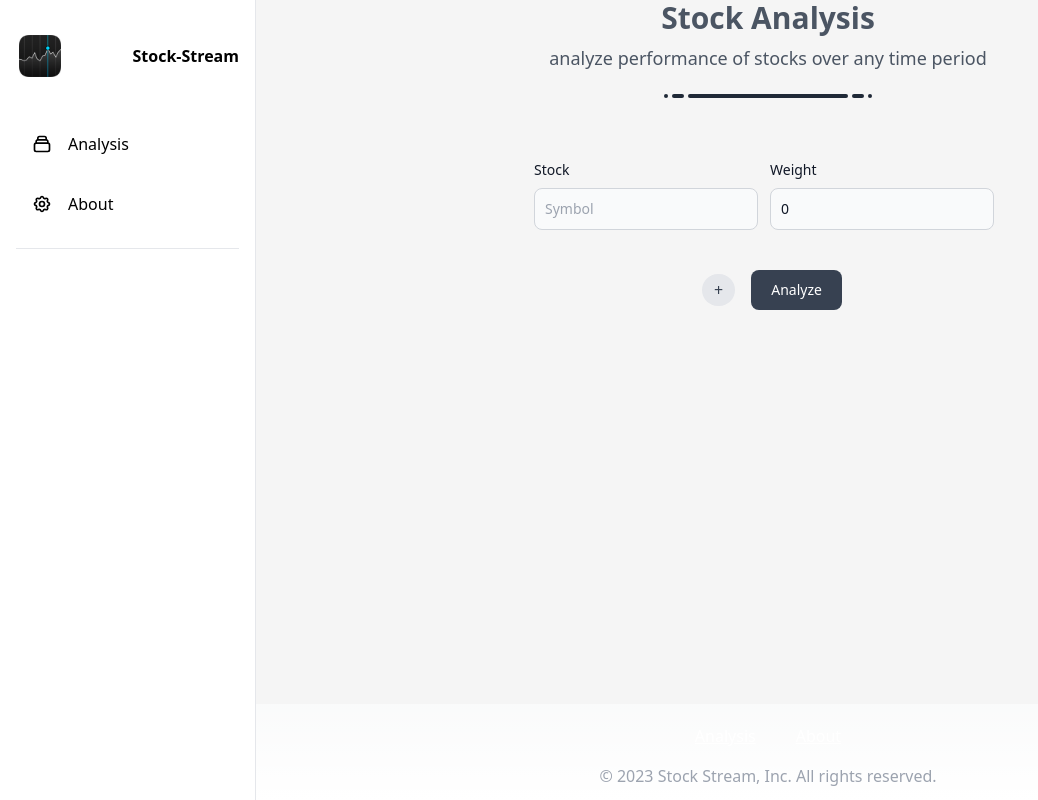
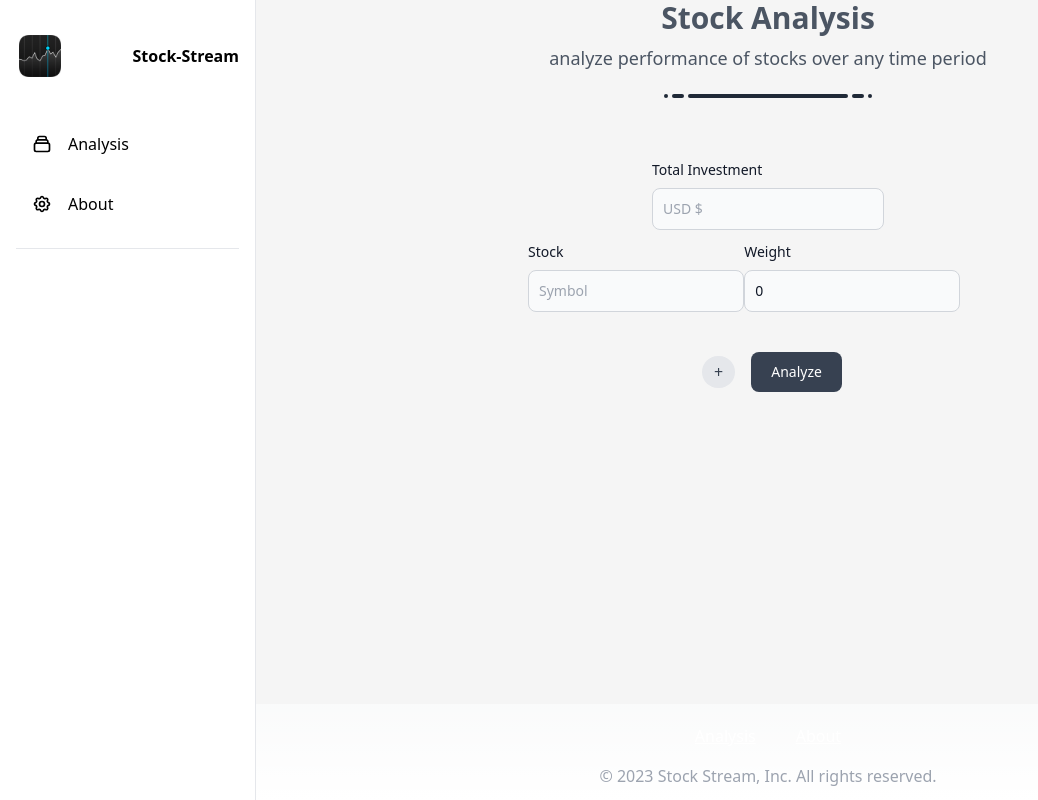
Before and after one commit to omar-zeineddine/stock-stream, a Next.js app: page / in a window 1280 px wide. Shown: the whole page, without its empty margins (0-1038 px from the left). Built offline with nearby package versions, Linux system fonts and the light colour scheme.

Commit message:
refactor - separate input fields add validation

```diff
--- a/app/components/InputForm.tsx
+++ b/app/components/InputForm.tsx
@@ -1,9 +1,16 @@
-import React from "react";
-import { Formik, Field, FieldArray, Form, FieldArrayRenderProps } from "formik";
-import { Investment } from "../stock.interface";
+import React, { useState } from "react";
+import {
+  Formik,
+  FieldArray,
+  Form,
+  FieldArrayRenderProps,
+  Field,
+  ErrorMessage,
+} from "formik";
+import StockInputField from "@/app/components/StockInputField";
+import { Investment } from "@/app/stock.interface";
 import axios from "axios";
-
-const totalInvestment: number = 1000000; // 10,000 USD in cents
+import { stockValidationSchema } from "../utils/schemas";
 
 type Props = {
   onSubmit: (data: {
@@ -13,36 +20,42 @@ type Props = {
   }) => void;
 };
 
-const InputForm: React.FC<Props> = (props: Props) => {
+const InputForm: React.FC<Props> = ({ onSubmit }) => {
   const initialValues: Investment[] = [{ name: "", weight: 0 }];
-  const [message, setMessage] = React.useState<string>("");
-  const [loading, setLoading] = React.useState<boolean>(false);
+  const [message, setMessage] = useState("");
 
-  const generateStockHistory = async (values: Investment[]) => {
+  const generateStockHistory = async (
+    values: Investment[],
+    totalInvestment: string
+  ) => {
     setMessage("");
-    props.onSubmit({
+    onSubmit({
       loading: true,
       chartData: [],
       showChart: false,
     });
     try {
+      let investmentAmount = parseFloat(totalInvestment);
+      // convert the number to USD amount in cents
+      investmentAmount = investmentAmount * 100;
+
       const response = await axios.post("/api/stock-history", {
         investment: values,
-        amount: totalInvestment,
+        amount: isNaN(investmentAmount) ? 0 : investmentAmount,
       });
       if (response.status !== 200) {
         throw new Error("Network response was not ok");
       }
       const data = response.data;
       if (data.success === true && data.code === 200) {
-        props.onSubmit({
+        onSubmit({
           chartData: data.stockHistory,
           showChart: true,
           loading: false,
         });
       } else {
         setMessage(data.message);
-        props.onSubmit({
+        onSubmit({
           chartData: [],
           showChart: false,
           loading: false,
@@ -56,9 +69,9 @@ const InputForm: React.FC<Props> = (props: Props) => {
   return (
     <>
       <Formik
-        initialValues={{ stockList: initialValues }}
+        initialValues={{ stockList: initialValues, totalInvestment: "" }}
+        validationSchema={stockValidationSchema}
         onSubmit={(values, { setStatus }) => {
-          // Validate if any investment is empty or weight is negative
           const invalidInvestments = values.stockList.some(
             (stock) => stock.name === "" || stock.weight < 0
           );
@@ -74,11 +87,11 @@ const InputForm: React.FC<Props> = (props: Props) => {
             setStatus("Total weight should be equal to 100.");
           } else {
             setStatus("");
-            generateStockHistory(values.stockList);
+            generateStockHistory(values.stockList, values.totalInvestment);
           }
         }}
       >
-        {({ values, status, setStatus }) => (
+        {({ values, setValues, status, setStatus }) => (
           <Form>
             {status && (
               <div
@@ -104,55 +117,40 @@ const InputForm: React.FC<Props> = (props: Props) => {
               {({ remove, push }: FieldArrayRenderProps) => (
                 <>
                   <div className="w-1/2 flex flex-col gap-3 mb-6 p-4 mx-auto rounded-lg dark:bg-gray-900 dark:border-gray-700">
+                    <div className="mx-auto max-w-1/2">
+                      <label className="block mb-2 text-sm font-medium text-gray-900 dark:text-white">
+                        Total Investment
+                      </label>
+
+                      <Field
+                        type="text"
+                        id="totalInvestment"
+                        name="totalInvestment"
+                        className="bg-gray-50 mr-2 border border-gray-300 text-gray-900 text-sm rounded-lg focus:ring-gray-500 focus:border-gray-500 block w-full p-2.5 dark:bg-gray-700 dark:border-gray-600 dark:placeholder-gray-400 dark:text-white dark:focus:ring-gray-500 dark:focus:border-gray-500"
+                        value={values.totalInvestment}
+                        placeholder="USD $"
+                        onChange={(e: React.ChangeEvent<HTMLInputElement>) => {
+                          setValues({
+                            ...values,
+                            totalInvestment: e.target.value,
+                          });
+                        }}
+                      />
+                      <div className="">
+                        <ErrorMessage
+                          name="totalInvestment"
+                          component="div"
+                          className="text-red-500 text-sm mt-1 mr-20"
+                        />
+                      </div>
+                    </div>
+
                     {values.stockList.map((_, index) => (
-                      <div key={index} className="flex justify-around">
-                        <div>
-                          <label
-                            htmlFor={`stock-${index}`}
-                            className="block mb-2 text-sm font-medium text-gray-900 dark:text-white"
-                          >
-                            Stock
-                          </label>
-                          <Field
-                            type="text"
-                            id={`stock-${index}`}
-                            name={`stockList[${index}].name`}
-                            className="bg-gray-50 border border-gray-300 text-gray-900 text-sm rounded-lg focus:ring-blue-500 focus:border-blue-500 block w-full p-2.5 dark:bg-gray-700 dark:border-gray-600 dark:placeholder-gray-400 dark:text-white dark:focus:ring-blue-500 dark:focus:border-blue-500"
-                            placeholder="Symbol"
-                            required
-                          />
-                        </div>
-                        <div className="">
-                          <label
-                            htmlFor={`weight-${index}`}
-                            className="block mb-2 text-sm font-medium text-gray-900 dark:text-white"
-                          >
-                            Weight
-                          </label>
-                          <div className="flex">
-                            <Field
-                              type="text"
-                              id={`weight-${index}`}
-                              name={`stockList[${index}].weight`}
-                              className="bg-gray-50 mr-2 border border-gray-300 text-gray-900 text-sm rounded-lg focus:ring-gray-500 focus:border-gray-500 block w-full p-2.5 dark:bg-gray-700 dark:border-gray-600 dark:placeholder-gray-400 dark:text-white dark:focus:ring-gray-500 dark:focus:border-gray-500"
-                              placeholder="%"
-                              required
-                            />
-
-                            {values.stockList.length > 1 && (
-                              <div className="mt-1">
-                                <button
-                                  type="button"
-                                  className="ml-2  px-3 py-1 text-gray-700 bg-gray-200 rounded-full hover:bg-gray-300 focus:ring-2 focus:ring-blue-300 focus:outline-none dark:bg-gray-600 dark:text-white dark:hover:bg-gray-700 dark:focus:ring-gray-800"
-                                  onClick={() => remove(index)}
-                                >
-                                  X
-                                </button>
-                              </div>
-                            )}
-                          </div>
-                        </div>
-                      </div>
+                      <StockInputField
+                        key={index}
+                        index={index}
+                        onRemove={() => remove(index)}
+                      />
                     ))}
                   </div>
                   <div className="flex justify-center items-center gap-4">
--- /dev/null
+++ b/app/components/StockInputField.tsx
@@ -0,0 +1,73 @@
+import { Field, ErrorMessage } from "formik";
+
+const StockInputField = ({
+  index,
+  onRemove,
+}: {
+  index: number;
+  onRemove: () => void;
+}) => (
+  <div key={index} className="flex justify-around ">
+    <div>
+      <label
+        htmlFor={`stock-${index}`}
+        className="block mb-2 text-sm font-medium text-gray-900 dark:text-white"
+      >
+        Stock
+      </label>
+      <Field
+        type="text"
+        id={`stock-${index}`}
+        name={`stockList[${index}].name`}
+        className="bg-gray-50 border border-gray-300 text-gray-900 text-sm rounded-lg focus:ring-blue-500 focus:border-blue-500 block w-full p-2.5 dark:bg-gray-700 dark:border-gray-600 dark:placeholder-gray-400 dark:text-white dark:focus:ring-blue-500 dark:focus:border-blue-500"
+        placeholder="Symbol"
+      />
+      <div>
+        <ErrorMessage
+          name={`stockList[${index}].name`}
+          component="div"
+          className="text-red-500 text-sm mt-1"
+        />
+      </div>
+    </div>
+    <div className={`${index === 0 ? "mr-10" : ""}`}>
+      <label
+        htmlFor={`weight-${index}`}
+        className="block mb-2 text-sm font-medium text-gray-900 dark:text-white"
+      >
+        Weight
+      </label>
+      <div className="flex">
+        <Field
+          type="text"
+          id={`weight-${index}`}
+          name={`stockList[${index}].weight`}
+          className="bg-gray-50 mr-2 border border-gray-300 text-gray-900 text-sm rounded-lg focus:ring-gray-500 focus:border-gray-500 block w-full p-2.5 dark:bg-gray-700 dark:border-gray-600 dark:placeholder-gray-400 dark:text-white dark:focus:ring-gray-500 dark:focus:border-gray-500"
+          placeholder="%"
+        />
+
+        {index > 0 && (
+          <div className="mt-1">
+            <button
+              type="button"
+              className="ml-2  px-3 py-1 text-gray-700 bg-gray-200 rounded-full hover:bg-gray-300 focus:ring-2 focus:ring-blue-300 focus:outline-none dark:bg-gray-600 dark:text-white dark:hover:bg-gray-700 dark:focus:ring-gray-800"
+              onClick={() => onRemove()}
+            >
+              X
+            </button>
+          </div>
+        )}
+      </div>
+
+      <div>
+        <ErrorMessage
+          name={`stockList[${index}].weight`}
+          component="div"
+          className="text-red-500 text-sm mt-1"
+        />
+      </div>
+    </div>
+  </div>
+);
+
+export default StockInputField;
--- a/app/utils/schemas/index.ts
+++ b/app/utils/schemas/index.ts
@@ -10,10 +10,10 @@ export const stockValidationSchema = Yup.object().shape({
         .required("Stock Symbol is required")
         .typeError("Stock Symbol must be a string"),
       weight: Yup.number()
+        .required("Weight is required")
         .typeError("Weight must be a number")
         .min(0, "Weight cannot be less than 0")
-        .max(100, "Weight cannot be greater than 100")
-        .required("Weight is required"),
+        .max(100, "Weight cannot be greater than 100"),
     })
   ),
 });
```
